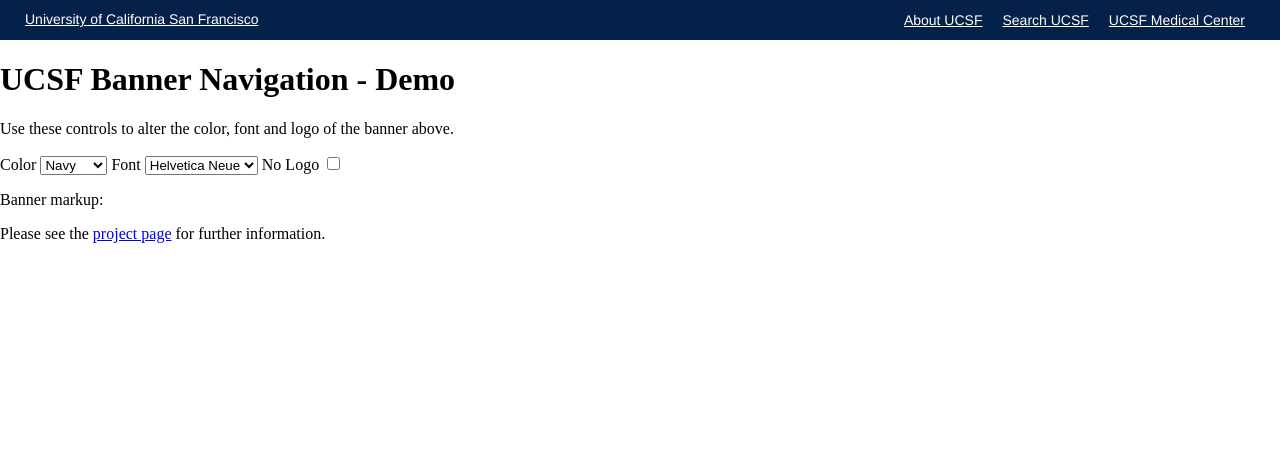
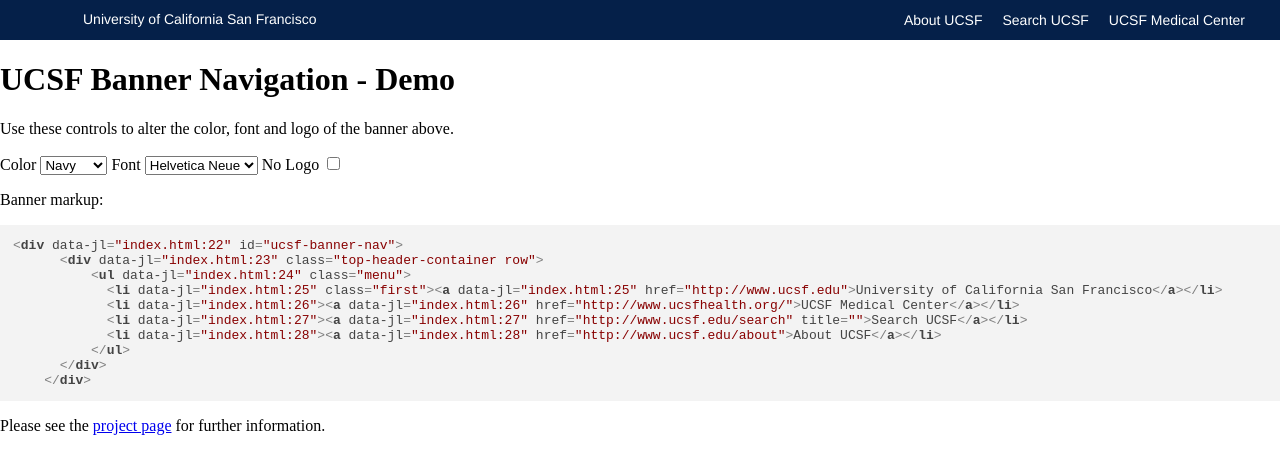
Before and after one commit to ucsf-web-services/ucsf_identity_web_banner_templates, a plain HTML site: page index.html in a window 1280 px wide. Both pictures are taken after a click on the checkbox "No Logo". Drawn offline with nearby package versions, Linux system fonts and the light colour scheme.

Commit message:
added js file and no logo class instead, fixed hover state for links

```diff
--- /dev/null
+++ b/banner.js
@@ -0,0 +1,36 @@
+$(document).ready(function() {
+    var scratchpad = document.createElement("textarea");
+    // @link http://stackoverflow.com/a/9251169
+    var escapeMarkup = function(html) {
+        scratchpad.innerHTML = html;
+        return scratchpad.innerHTML;
+    };
+    var fillSnippetContainerWithBannerMarkup = function() {
+        var snippetContainer = document.getElementById("code-snippet");
+        var bannerContainer =  document.getElementById("ucsf-banner-nav");
+        snippetContainer.innerHTML = escapeMarkup(bannerContainer.outerHTML);
+        hljs.highlightBlock(snippetContainer);
+    };
+    var setBannerClassesFromForm = function() {
+        var classes = "";
+        classes += $("#font-options option:selected").val();
+        classes += " " + $("#color-options option:selected").val();
+        if($("#logo-enabled").is(':checked')) {
+            classes += " no-logo";
+        }
+        classes = $.trim(classes);
+        if (classes) {
+            $("#ucsf-banner-nav").removeClass().addClass(classes);
+        } else {
+            $("#ucsf-banner-nav").removeAttr('class');
+        }
+    };
+    var onFormStateChange = function(evt) {
+        setBannerClassesFromForm();
+        fillSnippetContainerWithBannerMarkup();
+    };
+    $("#font-options").on("change", onFormStateChange);
+    $("#color-options").on("change", onFormStateChange);
+    $("#logo-enabled").on("change", onFormStateChange);
+    fillSnippetContainerWithBannerMarkup();
+});
--- a/banners.css
+++ b/banners.css
@@ -48,7 +48,10 @@
             display: none; } }
         /* line 37, /Users/richardbaker/git_repos/shoestring/src/assets/sass/ucsf/components/banner */
         #ucsf-banner-nav .top-header-container ul.menu li a {
+          text-decoration: none;
           color: #fff; }
+        #ucsf-banner-nav .top-header-container ul.menu li a:hover {
+          text-decoration: underline;}
 
 /* Colors */
 
```
